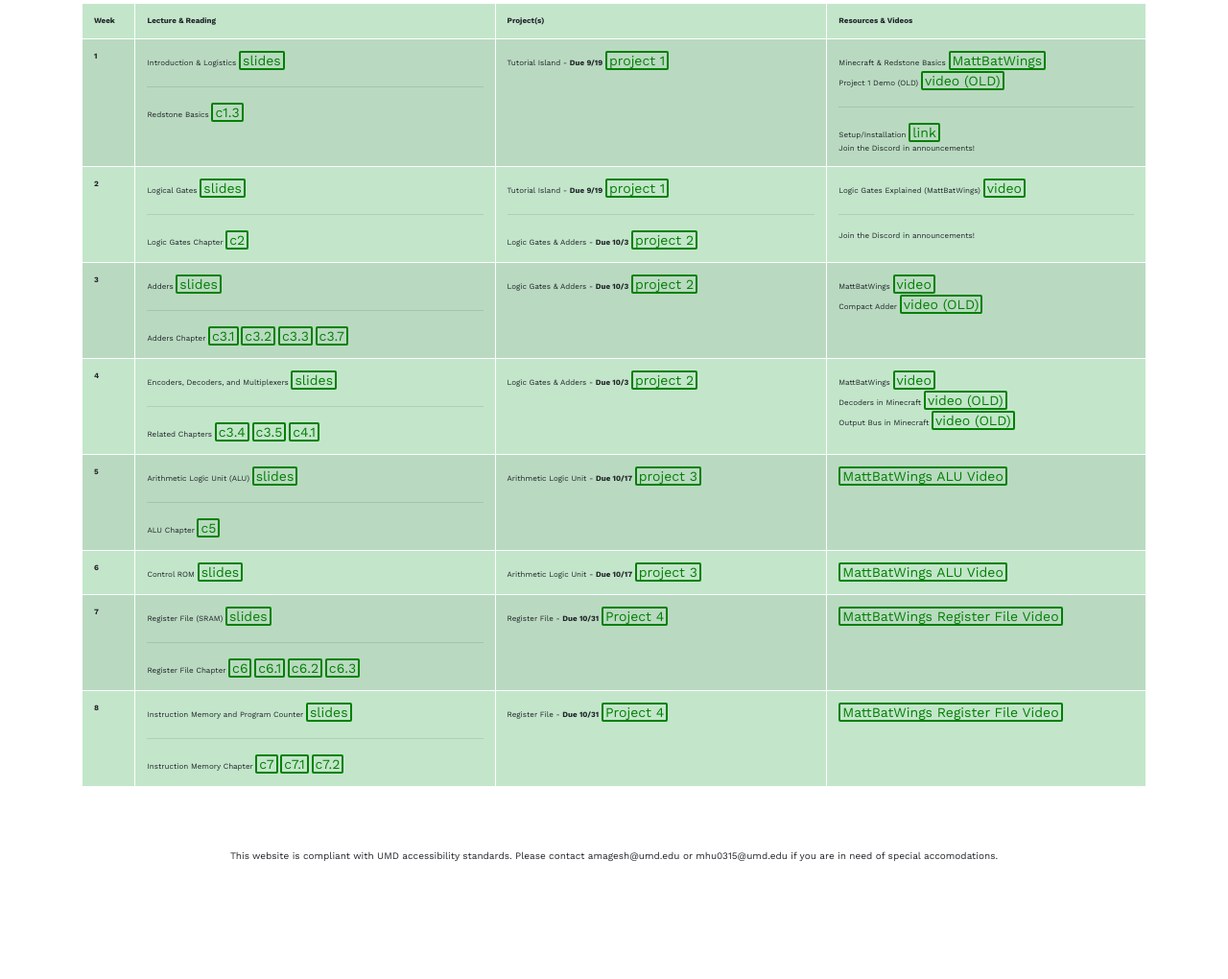
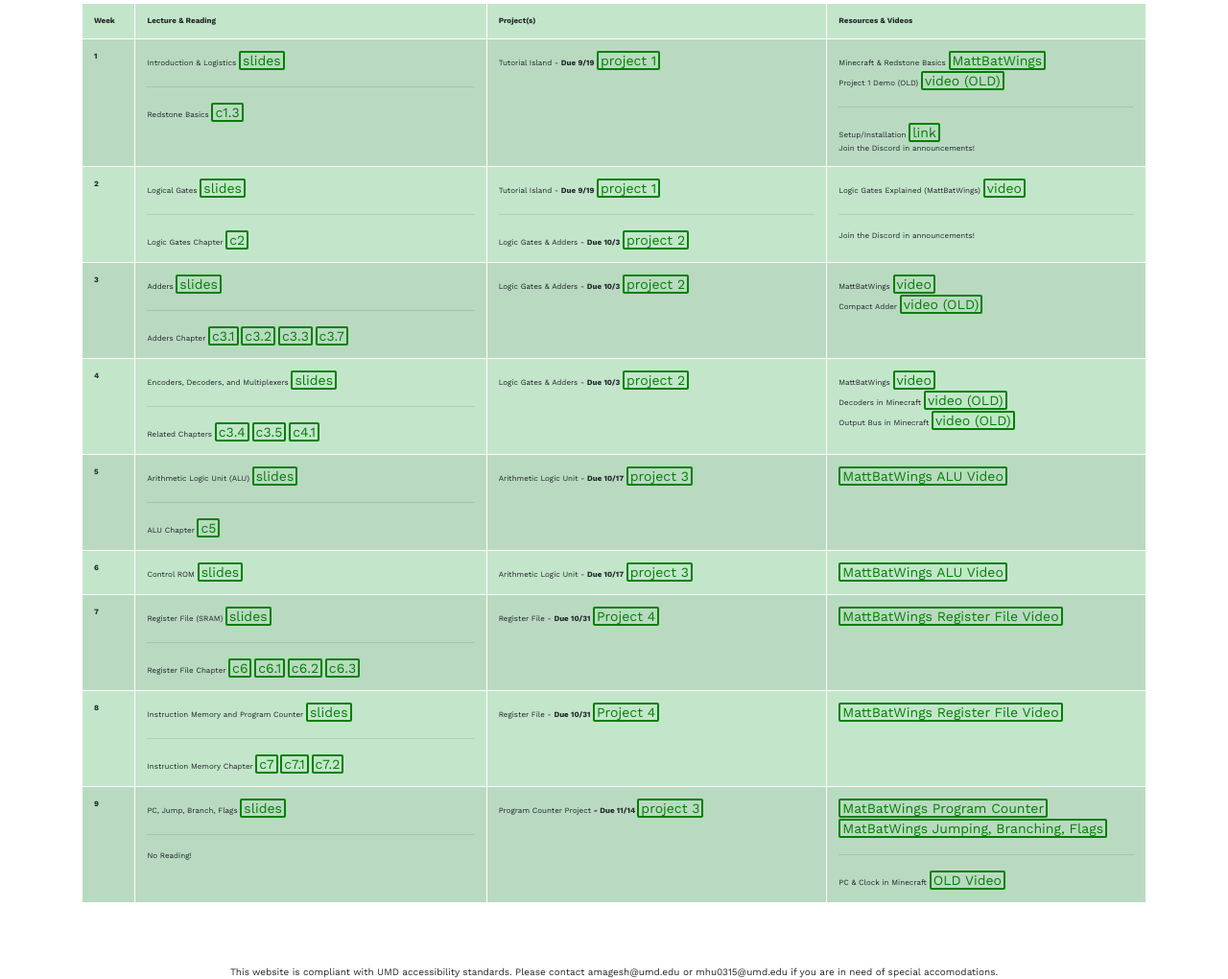
Before and after one commit to CMSC-389E/CMSC-389E.github.io, a website: page index.html in a window 1280 px wide. Shown: the part 845-1865 px from the top of the page at 96% size. Before the commit the page ends 1744 px from the top, so only its background shows below. Drawn offline with nearby package versions, Linux system fonts and the light colour scheme.

Commit message:
week9 omg

```diff
--- a/index.html
+++ b/index.html
@@ -306,26 +306,22 @@
               </td>
             </tr>
 
-            <!--
+
             <tr>
               <th scope="row">9</th>
               <td>
-                 Instruction Memory & Program Counter
-                <a target="_blank" href="https://docs.google.com/presentation/d/15CQsFcER5WCbOyajbgDgRYUK71xu04HyjKehVT1YzWQ/edit?usp=sharing" class="link">slides</a>
+                 PC, Jump, Branch, Flags
+                <a target="_blank" href="https://docs.google.com/presentation/d/1u9OiZ1guwiTi5Wgl03Oep3QlzqyOigR6hL6BzsCZza0/edit?usp=sharing" class="link">slides</a>
                 <hr />
-                Instruction Memory Chapter <a target="_blank" href="https://cmsc-389e.github.io/digital-logic-computer-architecture-minecraft/book/u7.html" class="link">c7</a>
-                <a target="_blank" href="https://cmsc-389e.github.io/digital-logic-computer-architecture-minecraft/book/u7c1.html" class="link">c7.1</a>
-                <a target="_blank" href="https://cmsc-389e.github.io/digital-logic-computer-architecture-minecraft/book/u7c2.html" class="link">c7.2</a>
-
+                No Reading!
               </td>
               <td>
-                Register File Project <strong>- Due 4/6 </strong> <a target="_blank" href="https://github.com/umd-cmsc389e/spring25/tree/main/project3" class="link">project 3</a>
+                Program Counter Project <strong>- Due 11/14 </strong> <a target="_blank" href="https://github.com/umd-cmsc389e/fall25/tree/main/project5" class="link">project 3</a>
               </td>
                 <td>
 
-                  <a target="_blank" href="https://youtu.be/wAwMQp0KNMI?si=NGOIyGoG5D2AeZSp" class="link">MatBatWings Instruction Memory</a>
                   <a target="_blank" href="https://youtu.be/4C0-qWW9LuU?si=fwVghJYkgyQPLHJK" class="link">MatBatWings Program Counter</a>
-
+                  <a target="_blank" href="https://youtu.be/tuvM7T031zI?si=q51eKQ1yo55xnq1g" class="link">MatBatWings Jumping, Branching, Flags</a>
 
                   <hr>
 
@@ -334,7 +330,7 @@
 
 
             </tr>
-
+            <!--
             <tr>
               <th scope="row">10</th>
               <td>
```
